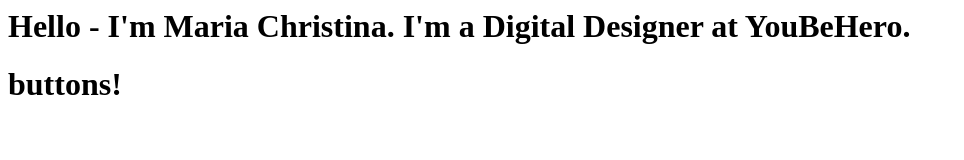
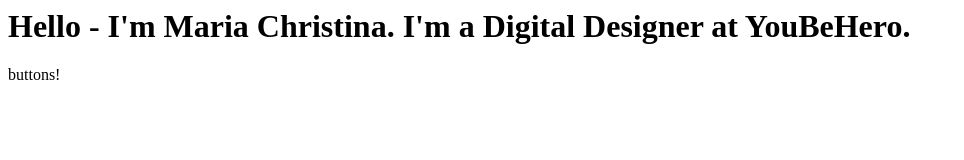
Before and after one commit to marchris93/exercice, a website: page index.html in a window 1280 px wide. Shown: the whole page, without its empty margins (0-964 px from the left). Drawn offline with Linux system fonts and the light colour scheme.

Commit message:
added button as link

```diff
--- a/index.html
+++ b/index.html
@@ -6,6 +6,6 @@
   </head>
   <body>
       <h1>Hello - I'm Maria Christina. I'm a Digital Designer at YouBeHero.</h1>
-      <h1>buttons!</h1>
+      <a>buttons!</a>
   </body>
 </html>
```
